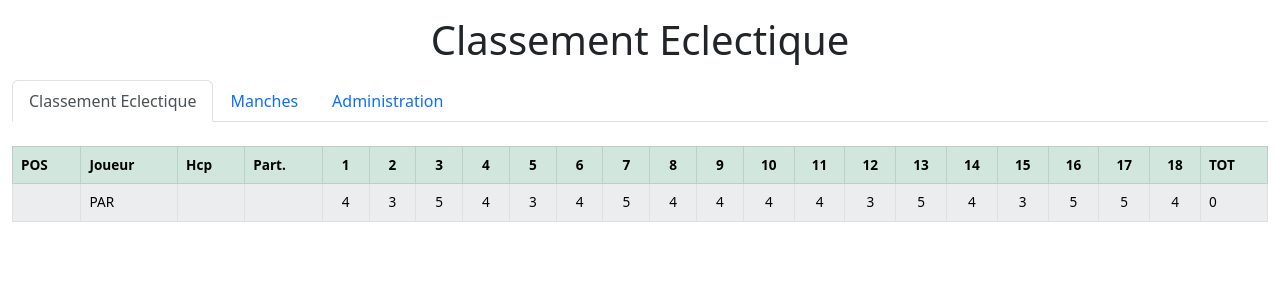
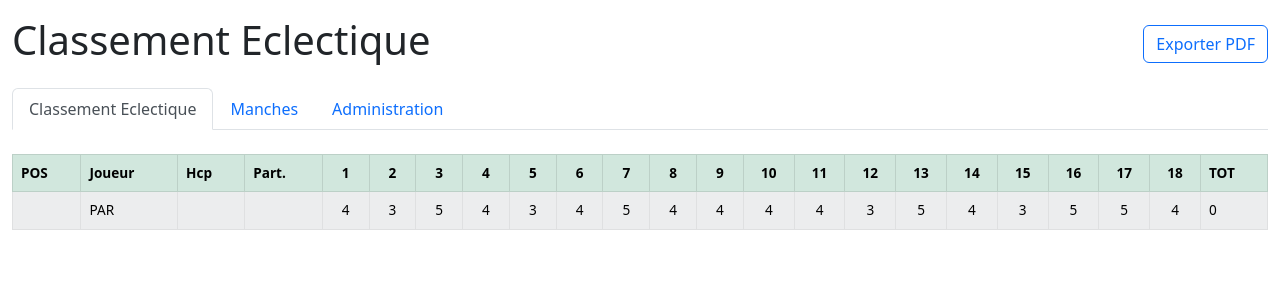
Before and after one commit to delzant/Golf, a Flask app: page / in a window 1280 px wide. Shown: the top 300 px of the page. Run offline with Flask 3, Linux system fonts and the light colour scheme; data comes from the database, SQL or seed files in the repository; data that the repository does not hold is empty.

Commit message:
Ajour fonctionnalités et buf fixes

```diff
--- a/Eclectique/app.py
+++ b/Eclectique/app.py
@@ -1,8 +1,7 @@
 from flask import Flask, render_template, jsonify, request
 import os
-import json
 from eclectique_manager import EclectiqueManager
-
+from datetime import datetime
 app = Flask(__name__)
 db_path = os.environ.get('ECLECTIQUE_DB', 'eclectique.db')
 
@@ -64,23 +63,45 @@ def details_joueur(id_joueur):
     # Meilleurs scores par trou
     meilleurs_scores = []
     for trou in range(1, 19):
+        # Vérifier d'abord s'il existe une correction
         cursor.execute('''
-        SELECT MIN(score), m.date, m.nom_competition
-        FROM scores s
-        JOIN manches m ON s.id_manche = m.id
-        WHERE s.id_joueur = ? AND s.trou = ?
-        GROUP BY s.trou
+        SELECT score, note, date_correction
+        FROM corrections
+        WHERE id_joueur = ? AND trou = ?
         ''', (id_joueur, trou))
 
-        result = cursor.fetchone()
-        if result:
-            score, date, nom_compet = result
+        correction = cursor.fetchone()
+
+        if correction:
+            # Si une correction existe, l'utiliser
+            score, note, date_correction = correction
             meilleurs_scores.append({
                 "trou": trou,
                 "score": score,
-                "date": date,
-                "competition": nom_compet
+                "date": date_correction,
+                "competition": "Correction manuelle",
+                "note": note,
+                "est_correction": True
             })
+        else:
+            # Sinon, prendre le meilleur score des manches
+            cursor.execute('''
+            SELECT MIN(score), m.date, m.nom_competition
+            FROM scores s
+            JOIN manches m ON s.id_manche = m.id
+            WHERE s.id_joueur = ? AND s.trou = ?
+            GROUP BY s.trou
+            ''', (id_joueur, trou))
+
+            result = cursor.fetchone()
+            if result:
+                score, date, nom_compet = result
+                meilleurs_scores.append({
+                    "trou": trou,
+                    "score": score,
+                    "date": date,
+                    "competition": nom_compet
+                })
 
     # Toutes les manches jouées
     cursor.execute('''
@@ -299,6 +320,33 @@ def api_correction(id_joueur):
         },
         "scores": meilleurs_scores
     })
+@app.route('/classement-eclectique/pdf')
+def export_classement_pdf():
+    """Génère et télécharge le PDF du classement éclectique avec date de dernière manche"""
+    manager = EclectiqueManager(db_path)
+
+    # Récupérer la date de la dernière manche
+    cursor = manager.conn.cursor()
+    cursor.execute("SELECT date FROM manches ORDER BY date DESC LIMIT 1")
+    result = cursor.fetchone()
+    date_str = result[0].replace('-', '') if result else datetime.now().strftime("%Y%m%d")
+
+    # Générer le PDF dans un dossier temporaire
+    import tempfile
+    import os
+    temp_dir = tempfile.gettempdir()
+    filename = os.path.join(temp_dir, f"classement_eclectique.pdf")
+
+    success, result = manager.export_pdf(filename=filename)
+    manager.close()
+
+    if not success:
+        return f"Erreur lors de la génération du PDF: {result}", 500
+
+    # Renvoyer le fichier PDF avec nom personnalisé
+    from flask import send_file
+    download_name = f"classement_eclectique_{date_str}.pdf"
+    return send_file(filename, as_attachment=True, download_name=download_name)
 
 @app.route('/admin')
 def admin():
--- a/Eclectique/eclectique_manager.py
+++ b/Eclectique/eclectique_manager.py
@@ -1099,7 +1099,8 @@ class EclectiqueManager:
             # Lignes des joueurs
             pdf.set_font('Arial', '', 9)
             for joueur in joueurs:
-                pdf.cell(col_width_idx, 7, str(joueur['classement']), 1, 0, 'C')
+                # Utiliser 'pos' au lieu de 'classement'
+                pdf.cell(col_width_idx, 7, str(joueur['pos']), 1, 0, 'C')
                 pdf.cell(col_width_nom, 7, joueur['nom'], 1, 0, 'L')
                 pdf.cell(col_width_hcp, 7, f"{joueur['handicap']:.1f}", 1, 0, 'C')
                 pdf.cell(col_width_score, 7, str(joueur[score_key]), 1, 1, 'C')
@@ -1112,15 +1113,20 @@ class EclectiqueManager:
         dessiner_classement("Classement 18 Trous", classement['joueurs_18trous'], 'score_total')
 
         # Nouvelle page pour les catégories
-        if any(len(classement['categories'][cat]) > 0 for cat in classement['categories']):
+        categories_presentes = any(len(classement['categories'][cat]) > 0 for cat in classement['categories'])
+        if categories_presentes:
             pdf.add_page()
             pdf.set_font('Arial', 'B', 14)
             pdf.cell(0, 10, "Classements par catégorie", 0, 1, 'C')
             pdf.ln(5)
 
-            dessiner_classement("Hommes", classement['categories']['homme'], 'score_total')
-            dessiner_classement("Femmes", classement['categories']['femme'], 'score_total')
-            dessiner_classement("Rabit (HCP > 36)", classement['categories']['rabit'], 'score_total')
+            # Utiliser les bonnes clés pour les catégories
+            dessiner_classement("Hommes (9 trous)", classement['categories']['homme_9'], 'score_total')
+            dessiner_classement("Hommes (18 trous)", classement['categories']['homme_18'], 'score_total')
+            dessiner_classement("Femmes (9 trous)", classement['categories']['femme_9'], 'score_total')
+            dessiner_classement("Femmes (18 trous)", classement['categories']['femme_18'], 'score_total')
+            dessiner_classement("Rabit (9 trous)", classement['categories']['rabit_9'], 'score_total')
+            dessiner_classement("Rabit (18 trous)", classement['categories']['rabit_18'], 'score_total')
 
         # Sauvegarder le PDF
         try:
--- a/Eclectique/templates/index.html
+++ b/Eclectique/templates/index.html
@@ -25,7 +25,12 @@
 </head>
 <body>
     <div class="container-fluid">
-        <h1 class="text-center my-3">Classement Eclectique</h1>
+        <div class="d-flex justify-content-between align-items-center my-3">
+            <h1 class="text-center">Classement Eclectique</h1>
+            <a href="/classement-eclectique/pdf" class="btn btn-outline-primary">
+                <i class="bi bi-file-pdf"></i> Exporter PDF
+            </a>
+        </div>
 
         <nav class="mb-4">
             <ul class="nav nav-tabs">
```
